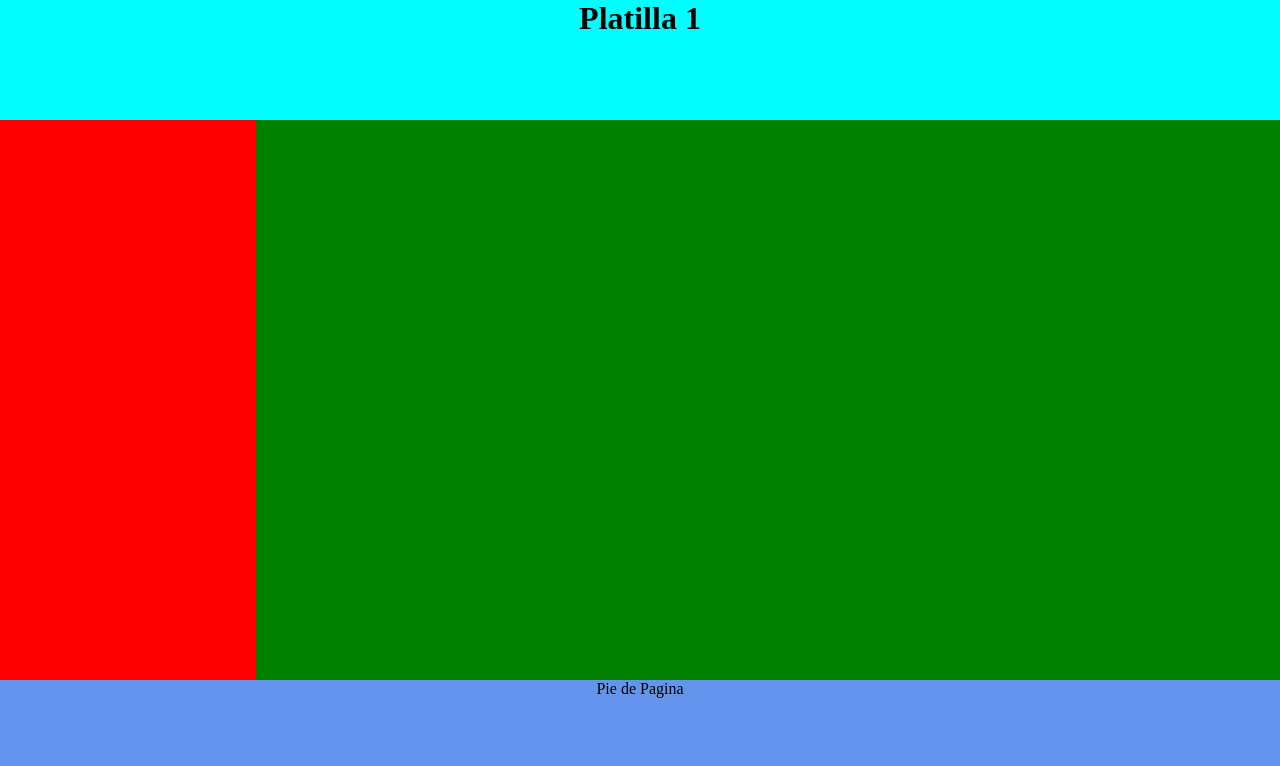
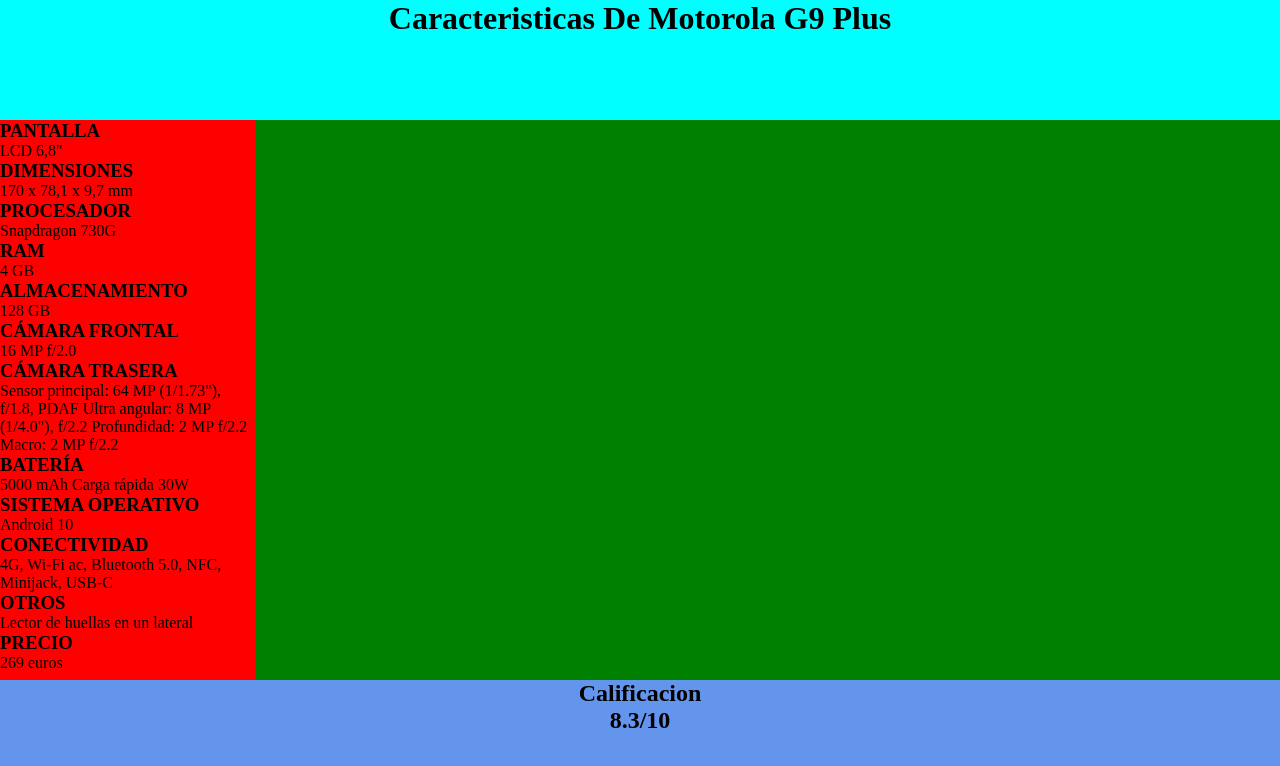
Before and after one commit to ing-jrivero/PW_Plantillas_con_Flexbox_1, a plain HTML site: page index.html in a window 1280 px wide. Drawn offline with Linux system fonts and the light colour scheme.

Commit message:
html con informacion

```diff
--- a/index.html
+++ b/index.html
@@ -5,11 +5,39 @@
     </head>
         <body>
             <header>
-                <h1>Platilla 1</h1>
+                <div class="cabecera">
+                    <h1>Caracteristicas De Motorola G9 Plus</h1>
+
+                </div>
+
             </header>
 
             <section class="centro">
                 <div class="izquierda">
+                    <ul>
+                        <li><h3>PANTALLA</h3><p>LCD 6,8"</p></li>
+                        <li><h3>DIMENSIONES</h3><p>170 x 78,1 x 9,7 mm</p></li>
+                        <li><h3>PROCESADOR</h3><p>Snapdragon 730G</p></li>
+                        <li><h3>RAM</h3><p>4 GB</p></li>
+                        <li><h3>ALMACENAMIENTO</h3><p>128 GB</p></li>
+                        <li><h3>CÁMARA FRONTAL</h3><p>16 MP f/2.0</p></li>
+                        <li><h3>CÁMARA TRASERA</h3><p>Sensor principal: 64 MP (1/1.73"), f/1.8, PDAF
+                            Ultra angular: 8 MP (1/4.0"), f/2.2
+                            Profundidad: 2 MP f/2.2
+                            Macro: 2 MP f/2.2</p></li>
+                        <li><h3>BATERÍA</h3><p>5000 mAh
+                            Carga rápida 30W</p></li>
+                        <li><h3>SISTEMA OPERATIVO</h3><p>Android 10</p></li>
+                        <li><h3>CONECTIVIDAD</h3><p>4G,
+                            Wi-Fi ac,
+                            Bluetooth 5.0,
+                            NFC,
+                            Minijack,
+                            USB-C</p></li>
+                        <li><h3>OTROS</h3><p>Lector de huellas en un lateral</p></li>
+                        <li><h3>PRECIO</h3><p>269 euros</p></li>
+
+                    </ul>
 
 
                 </div>
@@ -21,9 +49,8 @@
 
 
             <footer>
-                <p>
-                    Pie de Pagina
-                </p>
+                <h2>Calificacion</h2>
+                <h2>8.3/10</h2>
             </footer>
 
         </body>
```
